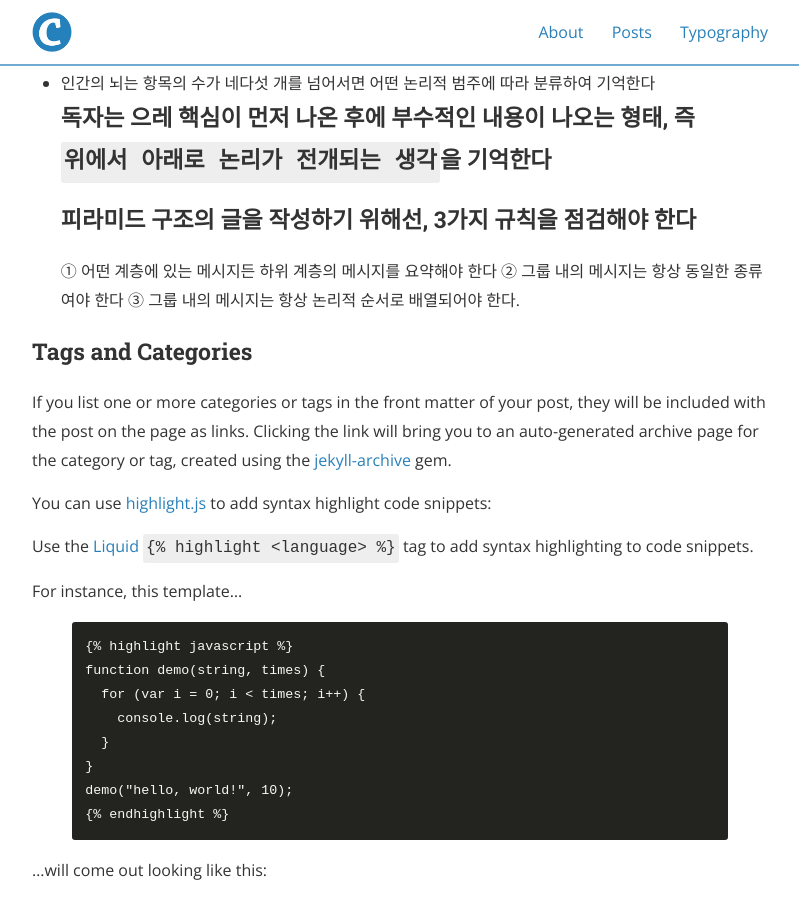
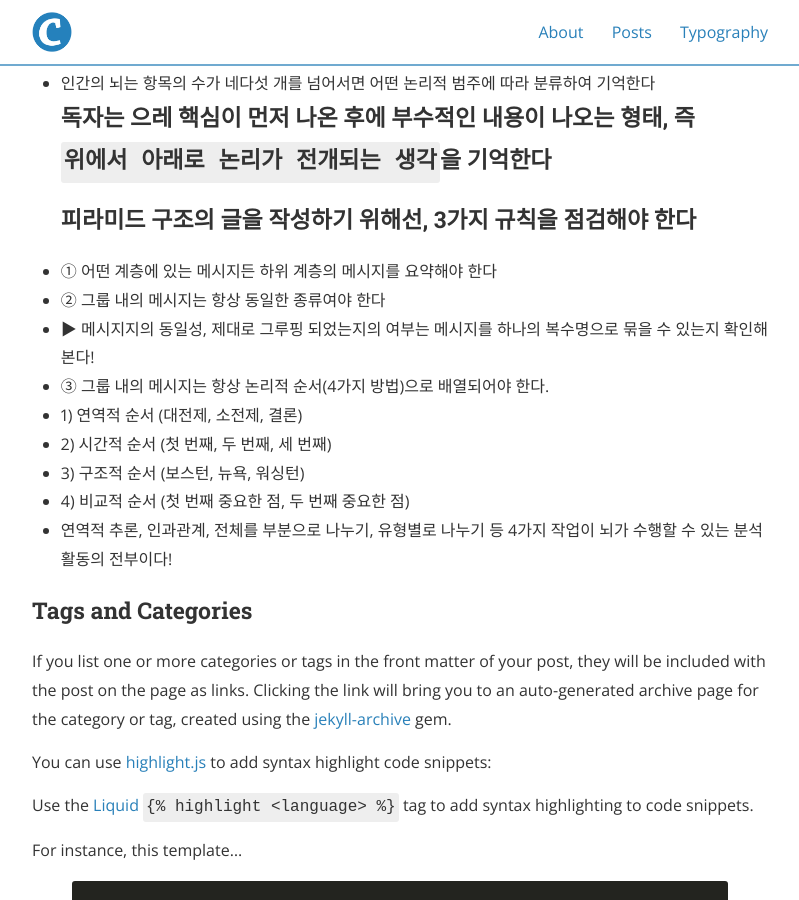
Before and after one commit to Taeho-Kim-0322/Taeho-Kim-0322.github.io, a Jekyll site: the page built from _posts/2020-11-30-논리의기술_1부.md, in a window 1280 px wide and 900 px high, scrolled down 790 px. Shown: the whole window, without its empty margins (240-1039 px from the left). Built offline with Jekyll 4.4.1, drawn with Linux system fonts in a browser that asks for light colours; nearby versions of some CDN libraries.

Commit message:
Update 2020-11-30-논리의기술_1부.md

```diff
--- a/_posts/2020-11-30-논리의기술_1부.md
+++ b/_posts/2020-11-30-논리의기술_1부.md
@@ -16,9 +16,17 @@ cover:  "/assets/instacode.png"
  - 인간의 뇌는 항목의 수가 네다섯 개를 넘어서면 어떤 논리적 범주에 따라 분류하여 기억한다
 ### 독자는 으레 핵심이 먼저 나온 후에 부수적인 내용이 나오는 형태, 즉 `위에서 아래로 논리가 전개되는 생각`을 기억한다
 ### 피라미드 구조의 글을 작성하기 위해선, 3가지 규칙을 점검해야 한다
- ① 어떤 계층에 있는 메시지든 하위 계층의 메시지를 요약해야 한다
- ② 그룹 내의 메시지는 항상 동일한 종류여야 한다
- ③ 그룹 내의 메시지는 항상 논리적 순서로 배열되어야 한다.
+ - ① 어떤 계층에 있는 메시지든 하위 계층의 메시지를 요약해야 한다
+ - ② 그룹 내의 메시지는 항상 동일한 종류여야 한다
+  - ▶ 메시지지의 동일성, 제대로 그루핑 되었는지의 여부는 메시지를 하나의 복수명으로 묶을 수 있는지 확인해본다!
+ - ③ 그룹 내의 메시지는 항상 논리적 순서(4가지 방법)으로 배열되어야 한다.
+  - 1) 연역적 순서 (대전제, 소전제, 결론)
+  - 2) 시간적 순서 (첫 번째, 두 번째, 세 번째)
+  - 3) 구조적 순서 (보스턴, 뉴욕, 워싱턴)
+  - 4) 비교적 순서 (첫 번째 중요한 점, 두 번째 중요한 점)
+  - 연역적 추론, 인과관계, 전체를 부분으로 나누기, 유형별로 나누기 등 4가지 작업이 뇌가 수행할 수 있는 분석활동의 전부이다!
+
+
 
 ### Tags and Categories
 
```
